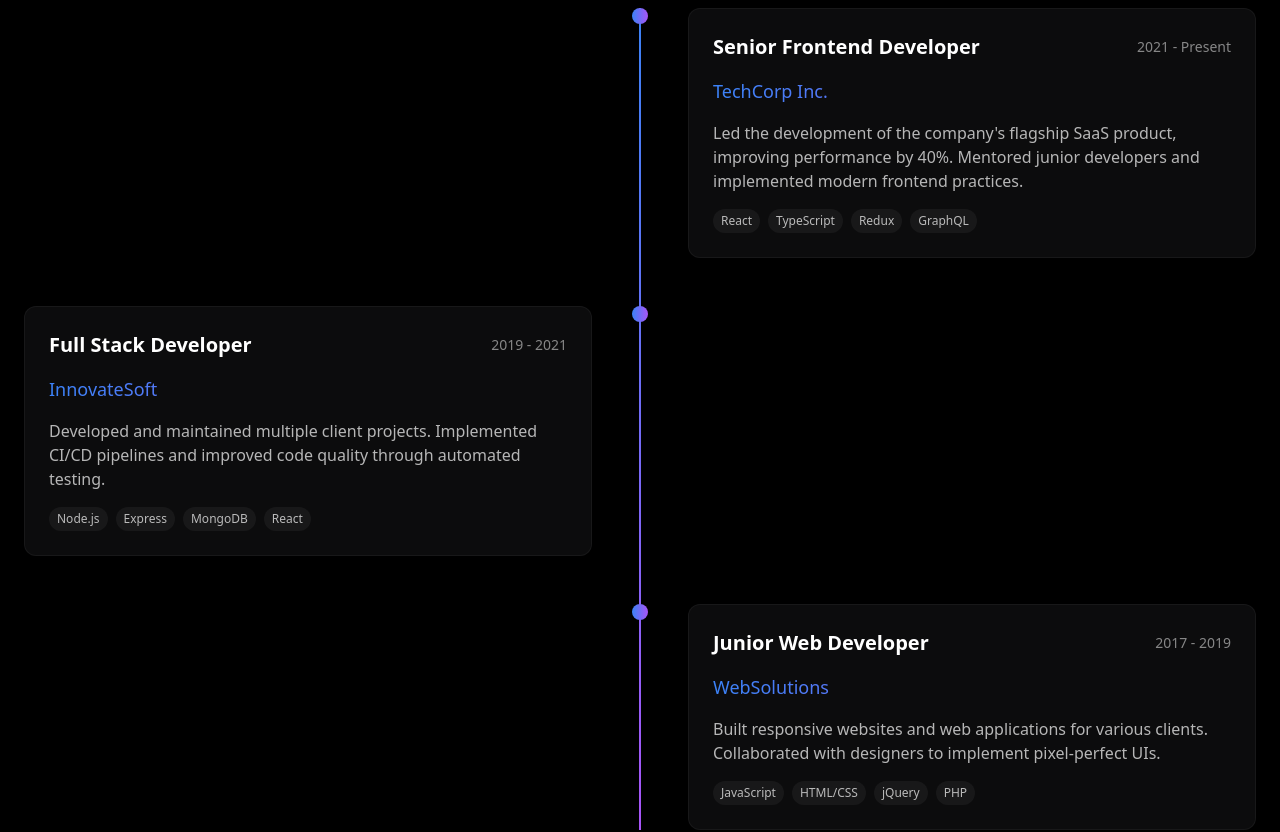
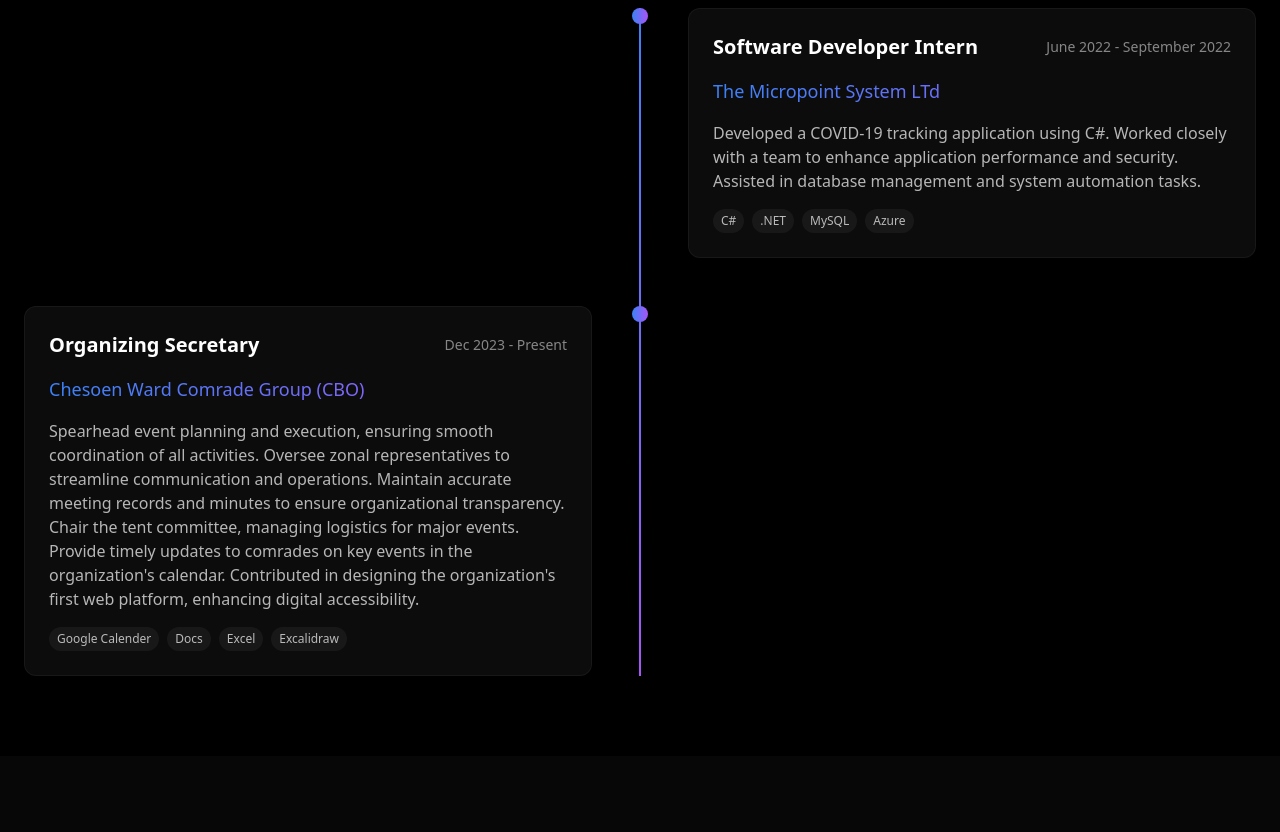
Before and after one commit to koskei-kipkoech/Personal-Portfolio, a Next.js app: page / in a window 1280 px wide. Shown: the part 5680-6512 px from the top of the page. Built offline with nearby package versions, Linux system fonts and the light colour scheme.

Commit message:
Updates experience data

```diff
--- a/components/experience.tsx
+++ b/components/experience.tsx
@@ -5,31 +5,21 @@
 const experiences = [
   {
     id: 1,
-    role: "Senior Frontend Developer",
-    company: "TechCorp Inc.",
-    period: "2021 - Present",
-    description:
-      "Led the development of the company's flagship SaaS product, improving performance by 40%. Mentored junior developers and implemented modern frontend practices.",
-    technologies: ["React", "TypeScript", "Redux", "GraphQL"],
+    role: "Software Developer Intern",
+    company: "The Micropoint System LTd",
+    period: "June 2022 - September 2022",
+    description: "Developed a COVID-19 tracking application using C#. Worked closely with a team to enhance application performance and security. Assisted in database management and system automation tasks.",
+    technologies: ["C#", ".NET", "MySQL", "Azure"]
   },
   {
-    id: 2,
-    role: "Full Stack Developer",
-    company: "InnovateSoft",
-    period: "2019 - 2021",
-    description:
-      "Developed and maintained multiple client projects. Implemented CI/CD pipelines and improved code quality through automated testing.",
-    technologies: ["Node.js", "Express", "MongoDB", "React"],
+    "id": 2,
+    "role": "Organizing Secretary",
+    "company": "Chesoen Ward Comrade Group (CBO)",
+    "period": "Dec 2023 - Present",
+    "description": "Spearhead event planning and execution, ensuring smooth coordination of all activities. Oversee zonal representatives to streamline communication and operations. Maintain accurate meeting records and minutes to ensure organizational transparency. Chair the tent committee, managing logistics for major events. Provide timely updates to comrades on key events in the organization's calendar. Contributed  in designing the organization's first web platform, enhancing digital accessibility.",
+    "technologies": ["Google Calender", "Docs", "Excel", "Excalidraw"]
   },
-  {
-    id: 3,
-    role: "Junior Web Developer",
-    company: "WebSolutions",
-    period: "2017 - 2019",
-    description:
-      "Built responsive websites and web applications for various clients. Collaborated with designers to implement pixel-perfect UIs.",
-    technologies: ["JavaScript", "HTML/CSS", "jQuery", "PHP"],
-  },
+
 ]
 
 function Experience() {
```
